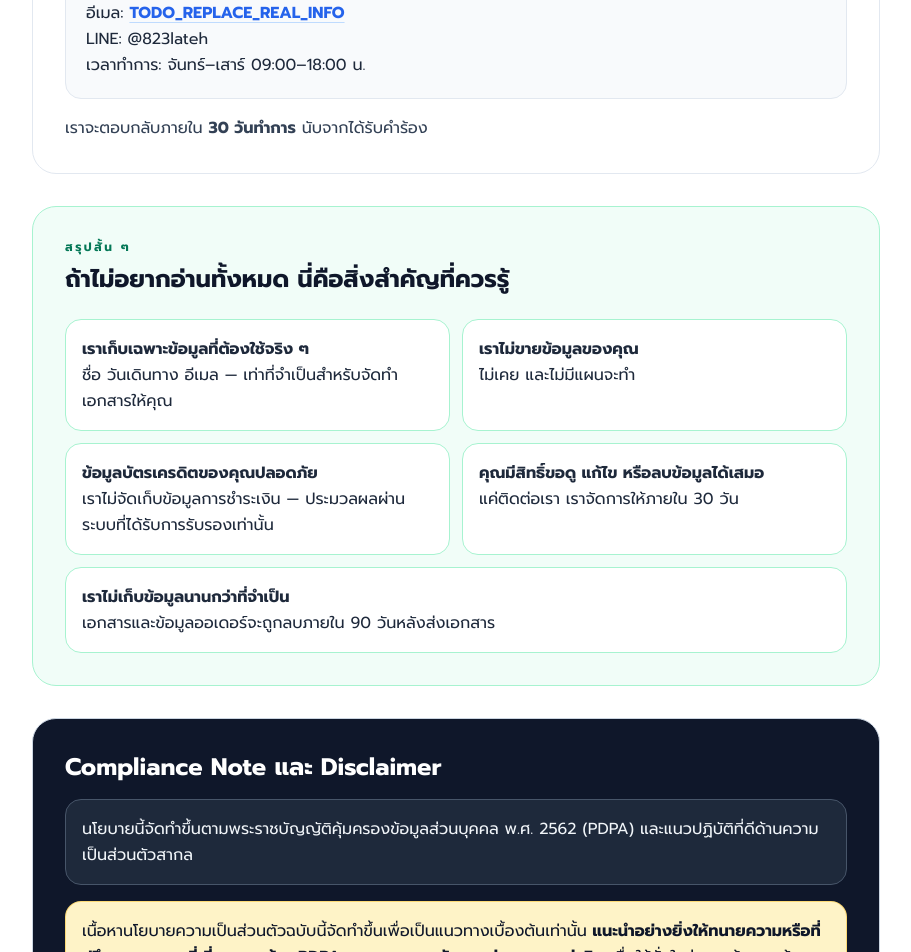
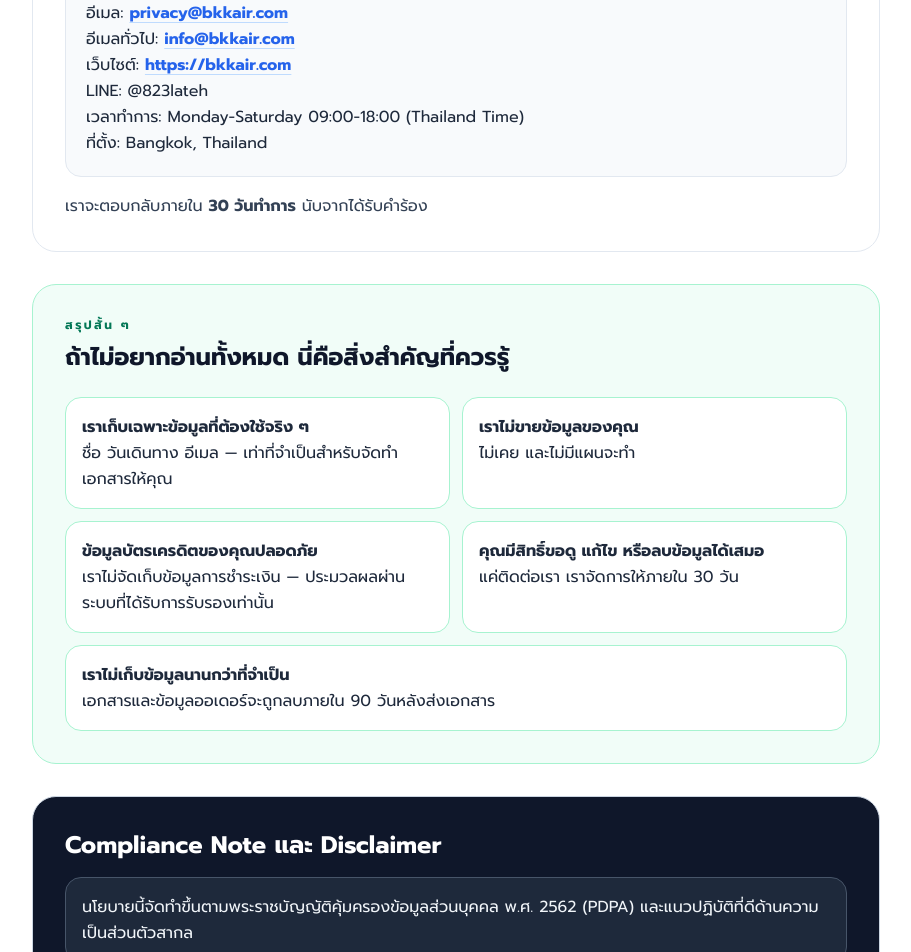
Before and after one commit to SilasUTK/bkkair, a Next.js app: page /privacy-policy in a window 1280 px wide. Shown: the part 6360-7312 px from the top of the page, without its empty margins (32-943 px from the left). Built offline with nearby package versions, Linux system fonts and the light colour scheme.

Commit message:
Finalize legal and trust content for production

```diff
--- a/app/contact/page.tsx
+++ b/app/contact/page.tsx
@@ -28,7 +28,7 @@ export default function ContactPage() {
           </div>
 
           <form className="rounded-[2rem] bg-[#F8FAFC] p-6 shadow-lg shadow-slate-200/50 sm:p-8">
-            {/* Frontend-safe placeholder: no backend endpoint is connected for this contact form yet. */}
+            {/* Frontend-only contact form: this page currently has no backend submission endpoint. */}
             <div className="grid gap-5">
               <label className="block"><span className="text-xs font-black uppercase tracking-wide text-slate-500">ชื่อ</span><input required className="mt-2 block w-full rounded-xl border-2 border-slate-100 bg-white px-4 py-3.5 focus:border-blue-500 focus:outline-none" /></label>
               <label className="block"><span className="text-xs font-black uppercase tracking-wide text-slate-500">ช่องทางติดต่อ</span><input required placeholder="เบอร์โทร / อีเมล / LINE ID" className="mt-2 block w-full rounded-xl border-2 border-slate-100 bg-white px-4 py-3.5 focus:border-blue-500 focus:outline-none" /></label>
--- a/app/layout.tsx
+++ b/app/layout.tsx
@@ -26,10 +26,32 @@ const serviceJsonLd = {
   "@context": "https://schema.org",
   "@type": "Service",
   name: "BKK AIR Visa Flight and Hotel Booking Support",
+  url: "https://bkkair.com",
   serviceType: "Flight reservation for visa and hotel booking for visa",
   provider: {
     "@type": "Organization",
-    name: "BKK AIR"
+    name: "BKK AIR",
+    url: "https://bkkair.com",
+    email: "info@bkkair.com",
+    address: {
+      "@type": "PostalAddress",
+      addressLocality: "Bangkok",
+      addressCountry: "TH",
+    },
+    contactPoint: [
+      {
+        "@type": "ContactPoint",
+        contactType: "customer support",
+        email: "info@bkkair.com",
+        availableLanguage: ["th", "en"],
+      },
+      {
+        "@type": "ContactPoint",
+        contactType: "privacy",
+        email: "privacy@bkkair.com",
+        availableLanguage: ["th", "en"],
+      },
+    ],
   },
   areaServed: {
     "@type": "Country",
--- a/app/privacy-policy/page.tsx
+++ b/app/privacy-policy/page.tsx
@@ -306,7 +306,7 @@ export default function PrivacyPolicyPage() {
                     </section>
                   </div>
                   <p className="rounded-2xl border border-amber-200 bg-amber-50 p-4 text-slate-800">
-                    <strong>การใช้สิทธิ์:</strong> ติดต่อเราได้ทางอีเมล TODO_REPLACE_REAL_INFO เราจะดำเนินการภายใน 30 วัน
+                    <strong>การใช้สิทธิ์:</strong> ติดต่อเราได้ทางอีเมล <a href="mailto:privacy@bkkair.com" className="font-bold text-[#2563EB] underline decoration-blue-200 underline-offset-4">privacy@bkkair.com</a> เราจะดำเนินการภายใน 30 วัน
                   </p>
                 </section>
 
@@ -359,10 +359,13 @@ export default function PrivacyPolicyPage() {
                   <div className="rounded-2xl border border-slate-200 bg-[#F8FAFC] p-5 text-slate-800">
                     <p className="text-lg font-black text-slate-900">BKK AIR</p>
                     <p className="mt-2 leading-relaxed">
-                      อีเมล: <a href="mailto:TODO_REPLACE_REAL_INFO" className="font-bold text-[#2563EB] underline decoration-blue-200 underline-offset-4">TODO_REPLACE_REAL_INFO</a>
+                      อีเมล: <a href="mailto:privacy@bkkair.com" className="font-bold text-[#2563EB] underline decoration-blue-200 underline-offset-4">privacy@bkkair.com</a>
                     </p>
+                    <p className="leading-relaxed">อีเมลทั่วไป: <a href="mailto:info@bkkair.com" className="font-bold text-[#2563EB] underline decoration-blue-200 underline-offset-4">info@bkkair.com</a></p>
+                    <p className="leading-relaxed">เว็บไซต์: <a href="https://bkkair.com" className="font-bold text-[#2563EB] underline decoration-blue-200 underline-offset-4">https://bkkair.com</a></p>
                     <p className="leading-relaxed">LINE: @823lateh</p>
-                    <p className="leading-relaxed">เวลาทำการ: จันทร์–เสาร์ 09:00–18:00 น.</p>
+                    <p className="leading-relaxed">เวลาทำการ: Monday-Saturday 09:00-18:00 (Thailand Time)</p>
+                    <p className="leading-relaxed">ที่ตั้ง: Bangkok, Thailand</p>
                   </div>
                   <p className="leading-relaxed text-slate-700">เราจะตอบกลับภายใน <strong>30 วันทำการ</strong> นับจากได้รับคำร้อง</p>
                 </section>
@@ -387,9 +390,8 @@ export default function PrivacyPolicyPage() {
                   และแนวปฏิบัติที่ดีด้านความเป็นส่วนตัวสากล
                 </blockquote>
                 <blockquote className="rounded-2xl border border-amber-400/50 bg-amber-100 p-4 leading-relaxed text-slate-900">
-                  เนื้อหานโยบายความเป็นส่วนตัวฉบับนี้จัดทำขึ้นเพื่อเป็นแนวทางเบื้องต้นเท่านั้น
-                  <strong> แนะนำอย่างยิ่งให้ทนายความหรือที่ปรึกษากฎหมายที่เชี่ยวชาญด้าน PDPA ตรวจสอบและรับรองก่อนเผยแพร่จริง </strong>
-                  เพื่อให้มั่นใจว่าครบถ้วนถูกต้องตามกฎหมายที่บังคับใช้ในขณะนั้น
+                  นโยบายความเป็นส่วนตัวฉบับนี้ใช้กับการเก็บรวบรวม ใช้ และเปิดเผยข้อมูลส่วนบุคคลทั้งหมดของ BKK AIR
+                  และจะได้รับการอัปเดตเมื่อมีการเปลี่ยนแปลงบริการหรือข้อกำหนดทางกฎหมายที่เกี่ยวข้อง
                 </blockquote>
               </section>
             </main>
--- a/app/terms/page.tsx
+++ b/app/terms/page.tsx
@@ -220,7 +220,7 @@ export default function TermsPage() {
                   <ul className="list-disc space-y-2 pl-6 leading-relaxed text-slate-700 marker:text-[#2563EB]">
                     <li>ราคาที่แสดงบนเว็บไซต์เป็นราคาสุดท้าย ไม่มีค่าใช้จ่ายแอบแฝง</li>
                     <li>ราคาอาจเปลี่ยนแปลงได้โดยไม่แจ้งล่วงหน้า แต่ราคาที่ใช้คือราคา ณ วันที่ยืนยันออเดอร์</li>
-                    <li>TODO_REPLACE_REAL_INFO</li>
+                    <li>หากมีกฎหมายกำหนดให้เรียกเก็บภาษีหรือค่าธรรมเนียมภาครัฐเพิ่มเติม BKK AIR จะแจ้งรายละเอียดให้ทราบอย่างชัดเจนก่อนยืนยันการชำระเงิน</li>
                   </ul>
                   <h3 className="text-xl font-extrabold text-slate-900">5.4 ช่องทางชำระเงิน</h3>
                   <p className="leading-relaxed text-slate-700">BKK AIR รับชำระเงินผ่านช่องทางที่กำหนด การชำระเงินทุกรายการผ่านระบบที่เข้ารหัสและปลอดภัย BKK AIR ไม่จัดเก็บข้อมูลบัตรเครดิตหรือบัญชีธนาคารของผู้ใช้บริการ</p>
@@ -255,7 +255,7 @@ export default function TermsPage() {
                   <h3 className="text-xl font-extrabold text-slate-900">7.1 การแก้ไขข้อมูล</h3>
                   <ul className="list-disc space-y-2 pl-6 leading-relaxed text-slate-700 marker:text-[#2563EB]">
                     <li>แก้ไขได้โดยไม่มีค่าใช้จ่าย หากแจ้งก่อนที่ทีมงานเริ่มจัดทำเอกสาร</li>
-                    <li>หากแจ้งหลังจากเริ่มจัดทำแล้ว อาจมีค่าธรรมเนียมการแก้ไข TODO_REPLACE_REAL_INFO</li>
+                    <li>หากแจ้งหลังจากเริ่มจัดทำแล้ว อาจมีค่าธรรมเนียมการแก้ไขตามความซับซ้อนของรายการที่ขอแก้ไข</li>
                     <li>ข้อมูลที่ผิดพลาดเนื่องจากผู้ใช้บริการ BKK AIR ไม่รับผิดชอบต่อผลที่ตามมา</li>
                   </ul>
                   <h3 className="text-xl font-extrabold text-slate-900">7.2 การยกเลิกออเดอร์</h3>
@@ -363,8 +363,10 @@ export default function TermsPage() {
                   <div className="rounded-2xl border border-slate-200 bg-[#F8FAFC] p-5 text-slate-800">
                     <p className="text-lg font-black text-slate-900">BKK AIR</p>
                     <p className="mt-2 leading-relaxed">อีเมล: <a href="mailto:info@bkkair.com" className="font-bold text-[#2563EB] underline decoration-blue-200 underline-offset-4">info@bkkair.com</a></p>
+                    <p className="leading-relaxed">เว็บไซต์: <a href="https://bkkair.com" className="font-bold text-[#2563EB] underline decoration-blue-200 underline-offset-4">https://bkkair.com</a></p>
                     <p className="leading-relaxed">LINE: @823lateh</p>
-                    <p className="leading-relaxed">เวลาทำการ: จันทร์–เสาร์ 09:00–18:00 น.</p>
+                    <p className="leading-relaxed">เวลาทำการ: Monday-Saturday 09:00-18:00 (Thailand Time)</p>
+                    <p className="leading-relaxed">ที่ตั้ง: Bangkok, Thailand</p>
                   </div>
                   <p className="text-sm text-slate-600">อ่านเพิ่มเติมเกี่ยวกับข้อมูลส่วนบุคคลได้ที่ <Link href="/privacy-policy" className="font-bold text-[#2563EB]">นโยบายความเป็นส่วนตัว</Link></p>
                 </section>
@@ -378,10 +380,8 @@ export default function TermsPage() {
                   การอนุมัติวีซ่าเป็นดุลยพินิจของสถานทูตหรือสถานกงสุลในทุกกรณี
                 </blockquote>
                 <blockquote className="rounded-2xl border border-amber-400/50 bg-amber-100 p-4 leading-relaxed text-slate-900">
-                  ข้อกำหนดการใช้บริการฉบับนี้จัดทำขึ้นเพื่อเป็นแนวทางเบื้องต้นเท่านั้น
-                  <strong> แนะนำอย่างยิ่งให้ทนายความหรือที่ปรึกษากฎหมายตรวจสอบและรับรองก่อนเผยแพร่จริง </strong>
-                  โดยเฉพาะในส่วนของข้อจำกัดความรับผิด นโยบายคืนเงิน และข้อกำหนดตาม PDPA
-                  เพื่อให้มั่นใจว่าถูกต้องครบถ้วนตามกฎหมายที่บังคับใช้ในขณะนั้น
+                  ข้อกำหนดการใช้บริการฉบับนี้มีผลใช้บังคับกับการใช้บริการทั้งหมดบนเว็บไซต์ BKK AIR
+                  และมีการปรับปรุงตามการเปลี่ยนแปลงของบริการและกฎหมายที่เกี่ยวข้องเป็นระยะ
                 </blockquote>
               </section>
             </main>
--- a/components/layout/Footer.jsx
+++ b/components/layout/Footer.jsx
@@ -143,12 +143,12 @@ export default function Footer({ onNavigate }) {
               <li className="flex items-center gap-3 text-slate-400 transition-colors hover:text-white">
                 <Clock className="h-5 w-5 shrink-0 text-amber-400" />
                 <p>
-                  จันทร์-เสาร์ <span className="font-semibold text-white">09:00-18:00 น.</span>
+                  Monday-Saturday <span className="font-semibold text-white">09:00-18:00 (Thailand Time)</span>
                 </p>
               </li>
               <li className="flex items-center gap-3 text-slate-400 transition-colors hover:text-white">
                 <MapPin className="h-5 w-5 shrink-0 text-accent-orange" />
-                <p>กรุงเทพมหานคร, ประเทศไทย</p>
+                <p>Bangkok, Thailand</p>
               </li>
             </ul>
           </section>
--- a/components/legacy/pages/ContactPage.jsx
+++ b/components/legacy/pages/ContactPage.jsx
@@ -64,9 +64,9 @@ export default function ContactPage() {
             <div className="grid grid-cols-1 gap-4 sm:grid-cols-2 lg:grid-cols-1">
               <ContactInfoCard
                 icon={Phone}
-                title="โทรหาเรา"
-                content="02-XXX-XXXX"
-                subContent="จันทร์ - ศุกร์ (09:00 - 18:00)"
+                title="ช่องทางติดต่อหลัก"
+                content="LINE: @823lateh"
+                subContent="Monday-Saturday 09:00-18:00 (Thailand Time)"
                 color="border-blue-100 bg-blue-50 text-blue-600"
               />
               <ContactInfoCard
@@ -79,14 +79,14 @@ export default function ContactPage() {
               <ContactInfoCard
                 icon={Mail}
                 title="อีเมล"
-                content="support@bkkair.com"
+                content="info@bkkair.com"
                 subContent="พร้อมตอบกลับภายใน 24 ชม."
                 color="border-orange-100 bg-orange-50 text-orange-600"
               />
               <ContactInfoCard
                 icon={MapPin}
                 title="ที่ตั้งสำนักงาน"
-                content="BKK AIR HQ, วัฒนา, กรุงเทพฯ"
+                content="Bangkok, Thailand"
                 subContent="นัดหมายล่วงหน้าก่อนเข้าพบ"
                 color="border-purple-100 bg-purple-50 text-purple-600"
               />
@@ -165,7 +165,7 @@ export default function ContactPage() {
                         label="อีเมลติดต่อ"
                         name="email"
                         type="email"
-                        placeholder="you@example.com"
+                        placeholder="อีเมลของคุณ"
                         required
                         value={formData.email}
                         onChange={(event) => setFormData({ ...formData, email: event.target.value })}
--- a/components/legacy/pages/LoginPage.jsx
+++ b/components/legacy/pages/LoginPage.jsx
@@ -115,7 +115,7 @@ export default function LoginPage({ onNavigate }) {
                  {/* Text Mockups */}
                  <div className="w-20 h-2 bg-slate-200 rounded-full mb-3"></div>
                  <div className="w-16 h-1.5 bg-slate-200 rounded-full mb-4"></div>
-                 {/* Fake Login Button inside graphic */}
+                 {/* Decorative login button inside graphic */}
                  <div className="w-24 h-6 bg-primary-dark rounded-lg mt-auto opacity-90"></div>
               </div>
 
@@ -179,7 +179,7 @@ export default function LoginPage({ onNavigate }) {
               name="email"
               type="email"
               icon={Mail}
-              placeholder="you@example.com"
+              placeholder="อีเมลของคุณ"
               value={formData.email}
               onChange={handleChange}
             />
--- a/components/legacy/pages/PrivacyPolicy.jsx
+++ b/components/legacy/pages/PrivacyPolicy.jsx
@@ -164,7 +164,13 @@ const policySections = [
     body: (
       <div className="space-y-3 bg-blue-50/50 p-5 rounded-2xl border border-blue-100/50">
         <p className="flex items-center gap-2">
-          <span className="font-bold text-slate-900">Email:</span>{" "}
+          <span className="font-bold text-slate-900">Privacy Email:</span>{" "}
+          <a href="mailto:privacy@bkkair.com" className="text-blue-600 font-medium hover:text-blue-800 underline decoration-blue-200 underline-offset-4">
+            privacy@bkkair.com
+          </a>
+        </p>
+        <p className="flex items-center gap-2">
+          <span className="font-bold text-slate-900">General Email:</span>{" "}
           <a href="mailto:info@bkkair.com" className="text-blue-600 font-medium hover:text-blue-800 underline decoration-blue-200 underline-offset-4">
             info@bkkair.com
           </a>
@@ -173,6 +179,8 @@ const policySections = [
           <span className="font-bold text-slate-900">LINE OA:</span>{" "}
           <span className="text-emerald-600 font-bold bg-emerald-100 px-2 py-0.5 rounded-md">@823lateh</span>
         </p>
+        <p className="text-slate-700 font-medium">Business Hours: Monday-Saturday 09:00-18:00 (Thailand Time)</p>
+        <p className="text-slate-700 font-medium">Location: Bangkok, Thailand</p>
       </div>
     )
   },
--- a/components/legacy/pages/RegisterPage.jsx
+++ b/components/legacy/pages/RegisterPage.jsx
@@ -231,7 +231,7 @@ export default function RegisterPage({ onNavigate }) {
                 name="email"
                 type="email"
                 icon={Mail}
-                placeholder="you@example.com"
+                placeholder="อีเมลของคุณ"
                 value={formData.email}
                 onChange={handleChange}
               />
@@ -240,7 +240,7 @@ export default function RegisterPage({ onNavigate }) {
                 name="phone"
                 type="tel"
                 icon={Phone}
-                placeholder="08X-XXX-XXXX"
+                placeholder="เบอร์โทรศัพท์ของคุณ"
                 value={formData.phone}
                 onChange={handleChange}
               />
--- a/components/legacy/pages/TermsOfService.jsx
+++ b/components/legacy/pages/TermsOfService.jsx
@@ -149,6 +149,9 @@ const termsSections = [
           <span className="font-bold text-slate-900">LINE OA:</span>{" "}
           <span className="text-emerald-600 font-bold bg-emerald-100 px-2 py-0.5 rounded-md">@823lateh</span>
         </p>
+        <p className="text-slate-700 font-medium">Website: https://bkkair.com</p>
+        <p className="text-slate-700 font-medium">Business Hours: Monday-Saturday 09:00-18:00 (Thailand Time)</p>
+        <p className="text-slate-700 font-medium">Location: Bangkok, Thailand</p>
       </div>
     )
   }
```
Also changed, not shown: app/packages/page.tsx (+12 -12 lines).
